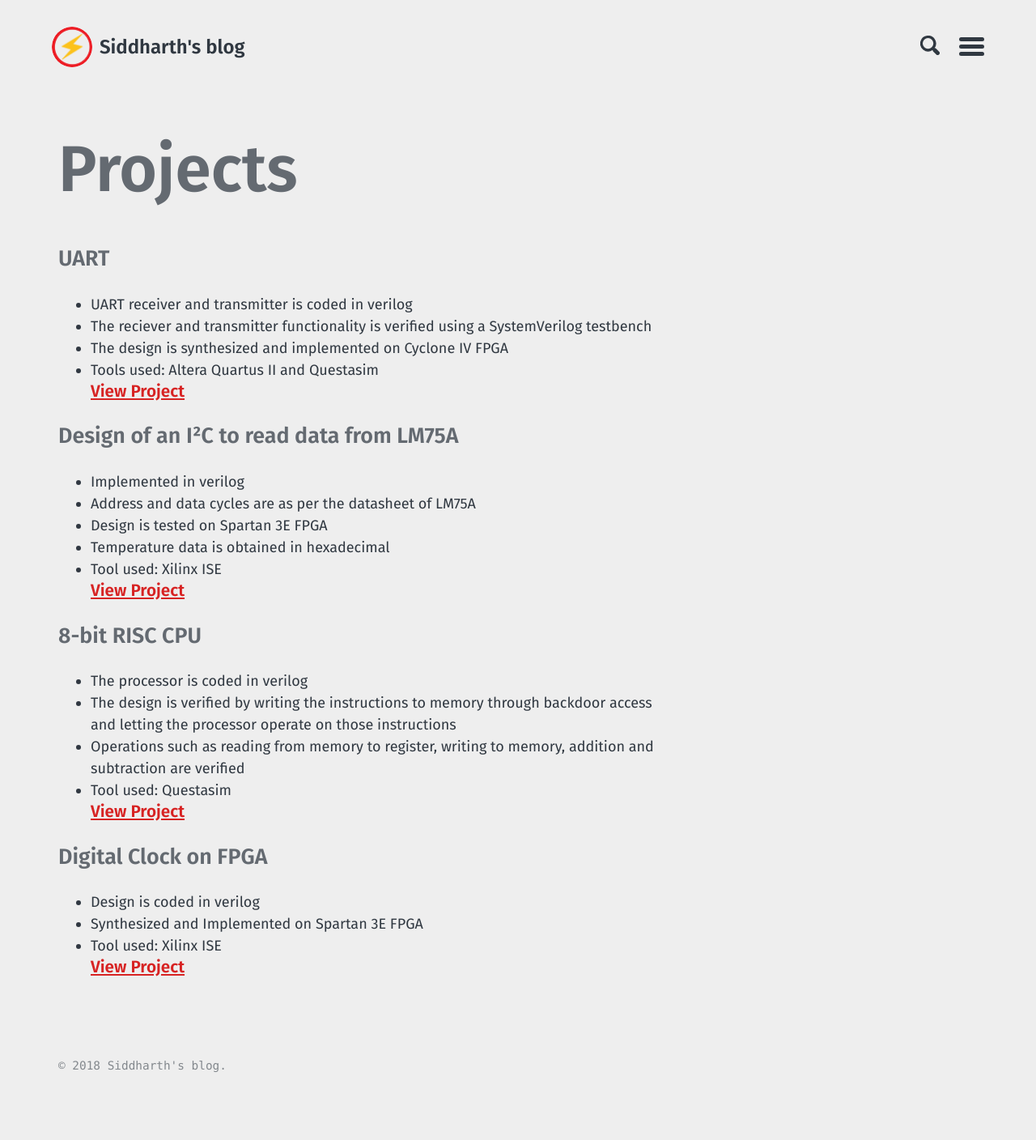
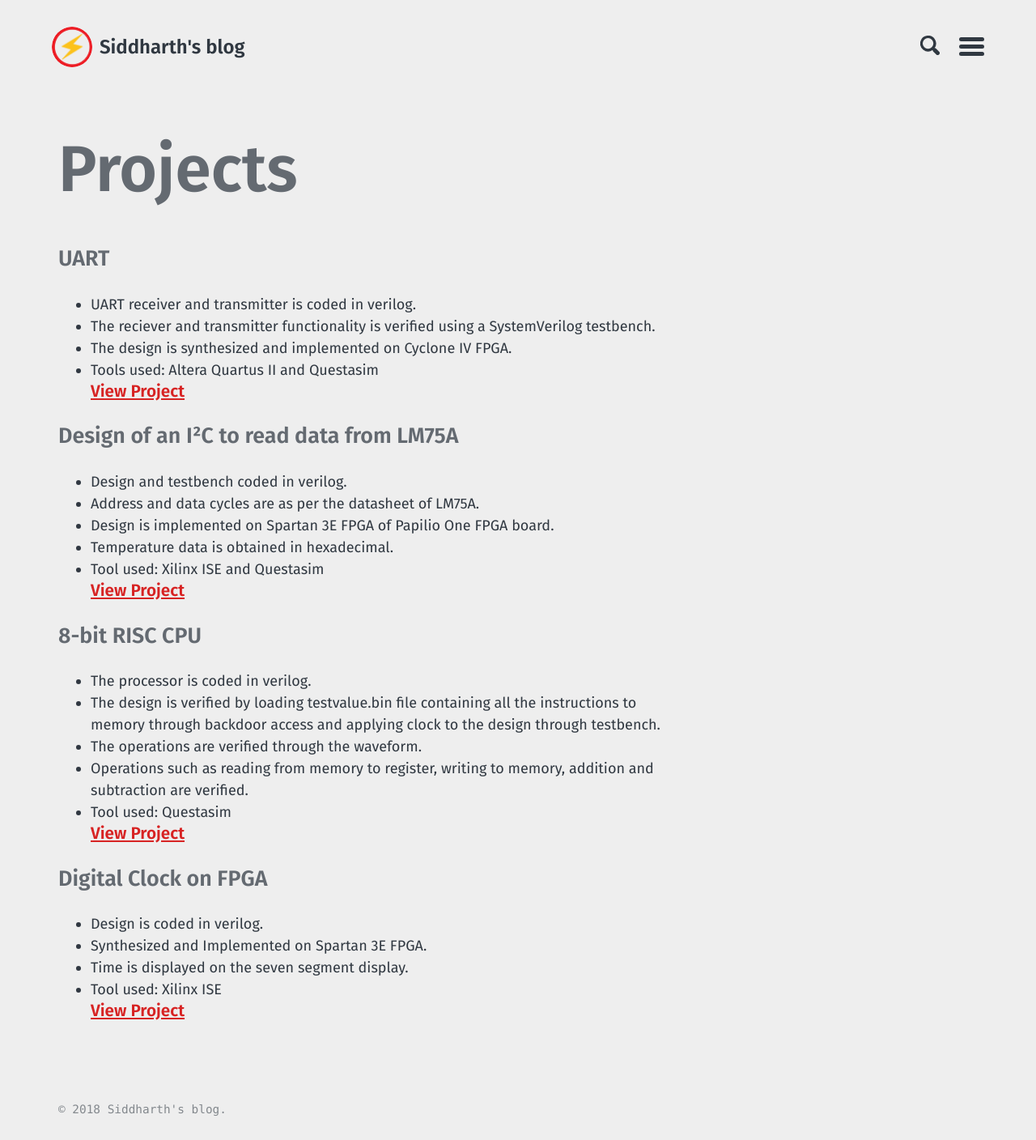
Before and after one commit to siddharth-pro/gitSiddharth.github.io, a Jekyll site: the page built from projects.md, in a window 1280 px wide. Shown: the whole page at 81% size. Built offline with Jekyll 4.4.1, drawn with Linux system fonts in a browser that asks for light colours; our own code applies the rules of GitHub Pages for plain Markdown files; before the commit the page ends 1354 px from its top, so only the background shows below that.

Commit message:
Update projects.md

```diff
--- a/projects.md
+++ b/projects.md
@@ -3,29 +3,31 @@ title: Projects
 ---
 
 ### UART
-* UART receiver and transmitter is coded in verilog
-* The reciever and transmitter functionality is verified using a SystemVerilog testbench
-* The design is synthesized and implemented on Cyclone IV FPGA
+* UART receiver and transmitter is coded in verilog.
+* The reciever and transmitter functionality is verified using a SystemVerilog testbench.
+* The design is synthesized and implemented on Cyclone IV FPGA.
 * Tools used: Altera Quartus II and Questasim
 #### [View Project](/serialfpga.html)
 
 ### Design of an I²C to read data from LM75A
-* Implemented in verilog
-* Address and data cycles are as per the datasheet of LM75A
-* Design is tested on Spartan 3E FPGA
-* Temperature data is obtained in hexadecimal
-* Tool used: Xilinx ISE
+* Design and testbench coded in verilog.
+* Address and data cycles are as per the datasheet of LM75A.
+* Design is implemented on Spartan 3E FPGA of Papilio One FPGA board.
+* Temperature data is obtained in hexadecimal.
+* Tool used: Xilinx ISE and Questasim
 #### [View Project](/i2cread.html)
 
 ### 8-bit RISC CPU
-* The processor is coded in verilog
-* The design is verified by writing the instructions to memory through backdoor access and letting the processor operate on those instructions
-* Operations such as reading from memory to register, writing to memory, addition and subtraction are verified
+* The processor is coded in verilog.
+* The design is verified by loading testvalue.bin file containing  all the instructions to memory through backdoor access and applying clock to the design through testbench.
+* The operations are verified through the waveform.
+* Operations such as reading from memory to register, writing to memory, addition and subtraction are verified.
 * Tool used: Questasim
 #### [View Project](/prorisc.html)
 
 ### Digital Clock on FPGA
-* Design is coded in verilog
-* Synthesized and Implemented on Spartan 3E FPGA
+* Design is coded in verilog.
+* Synthesized and Implemented on Spartan 3E FPGA.
+* Time is displayed on the seven segment display.
 * Tool used: Xilinx ISE
 #### [View Project](/digitalclock.html)
```
